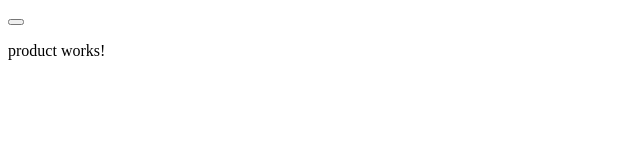
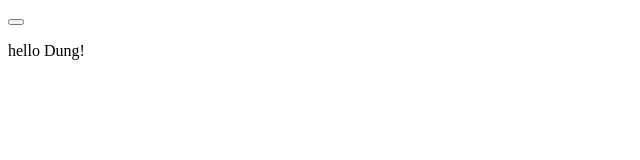
Before and after one commit to NeverSayNeverLove/drone-web, an Angular app: page /product in a window 1280 px wide. Shown: the top 160 px of the page, without its empty margins (0-640 px from the left). Built offline with nearby package versions, Linux system fonts and the light colour scheme.

Commit message:
test text

```diff
--- a/src/app/home/home.component.html
+++ b/src/app/home/home.component.html
@@ -1,5 +1,5 @@
 <button type="button" label="Product" routerLink="/product" routerLinkActive="active menu"></button>
 
 <p>
-  home works!
+  home Thuy!
 </p>
--- a/src/app/product/product.component.html
+++ b/src/app/product/product.component.html
@@ -1,5 +1,5 @@
 
 <button type="button" label="Home" routerLink="" routerLinkActive="active" [routerLinkActiveOptions]="{exact: true}"></button>
 <p>
-  product works!
+  hello Dung!
 </p>
```
